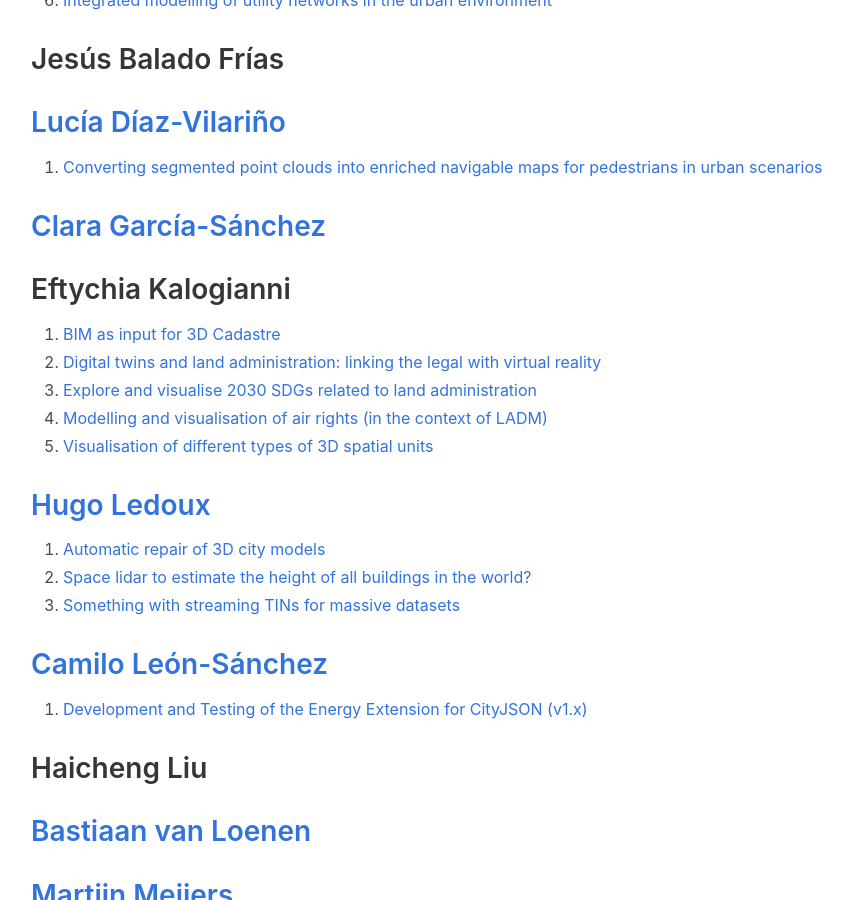
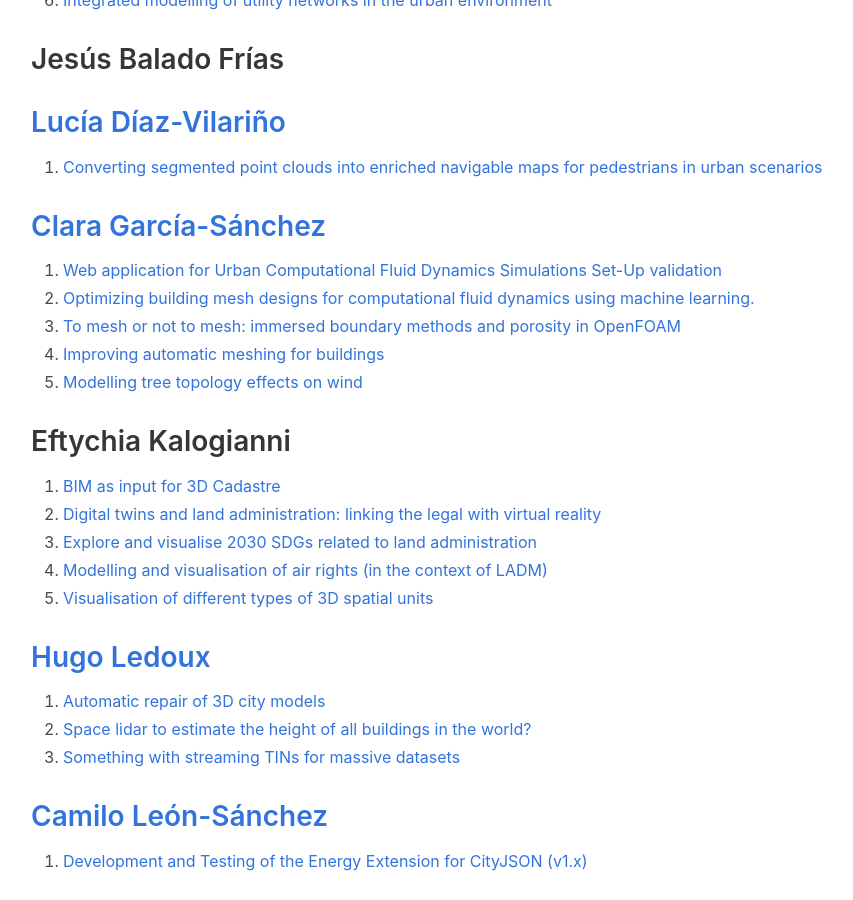
Before and after one commit to tudelft3d/geo2020, a Jekyll site: the page built from potentialtopics/index.md, in a window 1280 px wide and 900 px high, scrolled down 1425 px. Shown: the whole window, without its empty margins (33-886 px from the left). Built offline with Jekyll 4.4.1, drawn with Linux system fonts in a browser that asks for light colours; nearby versions of some CDN libraries.

Commit message:
thesis topics Clara updated

```diff
--- a/potentialtopics/index.md
+++ b/potentialtopics/index.md
@@ -53,11 +53,11 @@
 1. [Converting segmented point clouds into enriched navigable maps for pedestrians in urban scenarios](https://wiki.tudelft.nl/bin/view/Organisation/OTB/GISt/MScThesisTopics#Converting_segmented_point_clouds_into_enriched_navigable_maps_for_pedestrians_in_urban_scenarios)
 
 ## [Clara García-Sánchez](https://3d.bk.tudelft.nl/gsclara/)
-<!-- 1. [Web application for Urban Computational Fluid Dynamics Simulations Set-Up validation](https://3d.bk.tudelft.nl/education/msctopics/#web-application-for-urban-computational-fluid-dynamics-simulations-set-up-validation)
-2. [Exploring efficient ways to visualise and handle large data sets](https://3d.bk.tudelft.nl/education/msctopics/#exploring-efficient-ways-to-visualize-and-handle-large-data-sets)
-3. [Improving automatic meshing for buildings](https://3d.bk.tudelft.nl/education/msctopics/#improving-automatic-meshing-for-buildings)
-4. [Modelling tree topology effects on wind](https://3d.bk.tudelft.nl/education/msctopics/#modelling-tree-topology-effects-on-wind)
-5. [Modelling wind flows around beach housing to promote dune formation for flood protection](https://3d.bk.tudelft.nl/education/msctopics/#modelling-wind-flows-around-beach-housing-to-promote-dune-formation-for-flood-protection) -->
+1. [Web application for Urban Computational Fluid Dynamics Simulations Set-Up validation](https://3d.bk.tudelft.nl/education/msctopics/#web-application-for-urban-computational-fluid-dynamics-simulations-set-up-validation)
+2. [Optimizing building mesh designs for computational fluid dynamics using machine learning.](https://3d.bk.tudelft.nl/education/msctopics/#optimizing-building-mesh-designs-for-computational-fluid-dynamics-using-machine-learning)
+3. [To mesh or not to mesh: immersed boundary methods and porosity in OpenFOAM](https://3d.bk.tudelft.nl/education/msctopics/#to-mesh-or-not-to-mesh-immersed-boundary-methods-and-porosity-in-openfoam)
+4. [Improving automatic meshing for buildings](https://3d.bk.tudelft.nl/education/msctopics/#improving-automatic-meshing-for-buildings)
+5. [Modelling tree topology effects on wind](https://3d.bk.tudelft.nl/education/msctopics/#modelling-tree-topology-effects-on-wind)
 
 
 ## Eftychia Kalogianni
```
